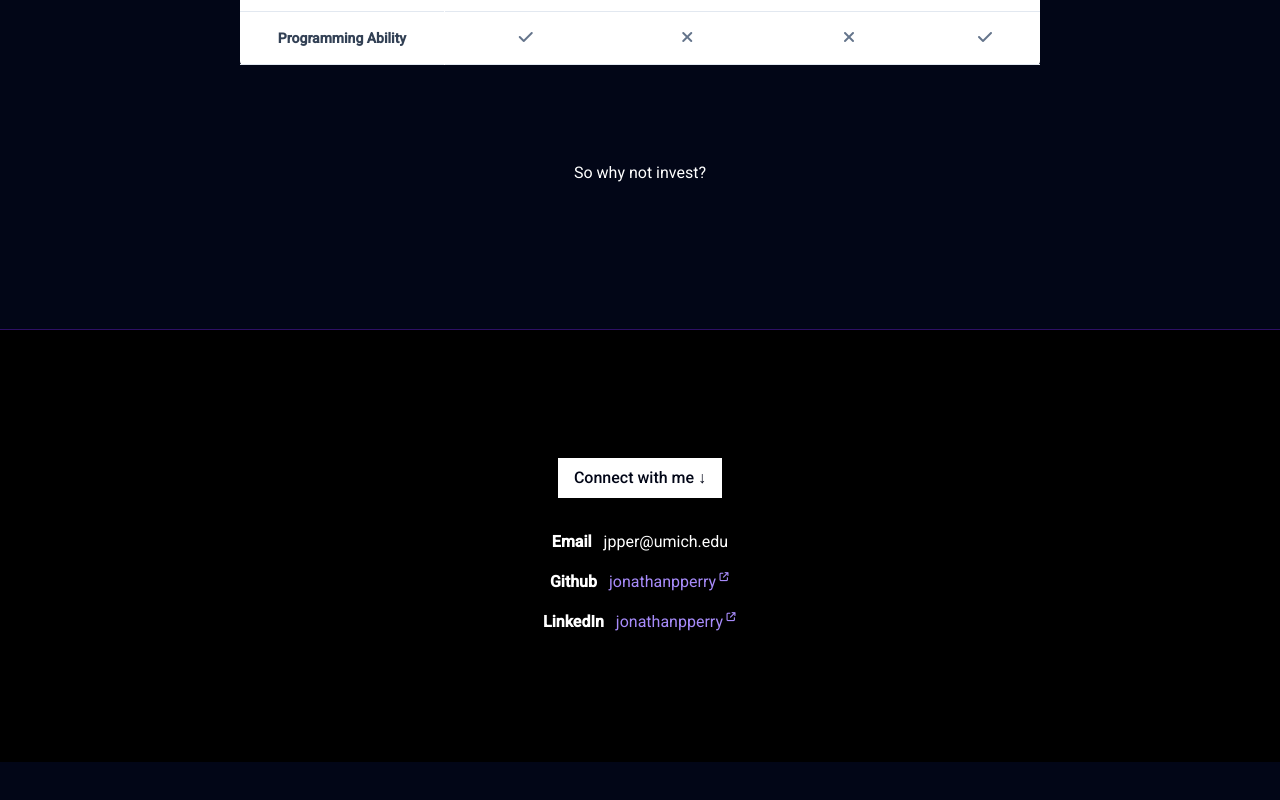
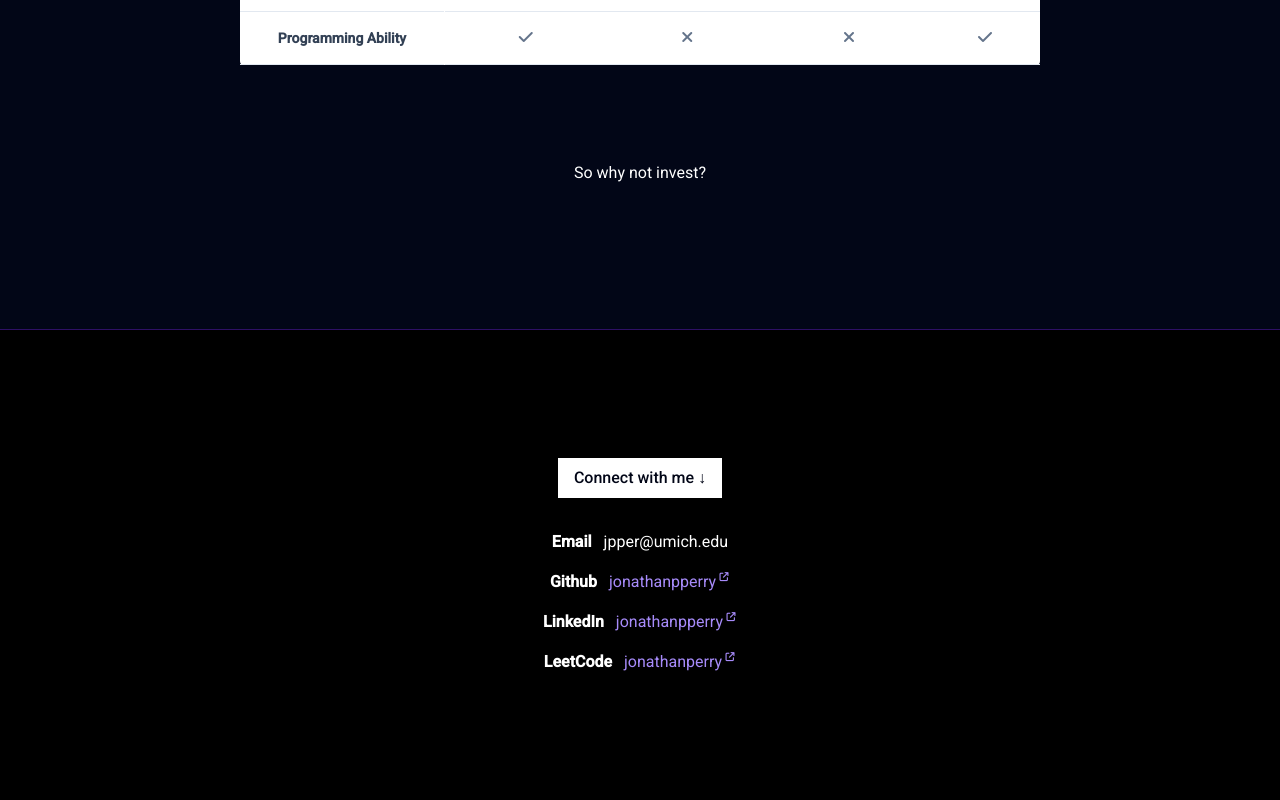
Before and after one commit to jonathanpperry/awesome-portfolio-sveltekit, a SvelteKit app: page / in a window 1280 px wide. Shown: the part 3296-4096 px from the top of the page. Before the commit the page ends 4058 px from the top, so only its background shows below. Built offline with nearby package versions, Linux system fonts and the light colour scheme.

Commit message:
Add leetcode to footer

```diff
--- a/src/components/Footer.svelte
+++ b/src/components/Footer.svelte
@@ -38,5 +38,21 @@
         >
       </a>
     </p>
+    <p>
+      <b class="pr-2">LeetCode</b>
+      <a
+        href="https://leetcode.com/jonathanperry/"
+        target="_blank"
+        class="text-violet-400"
+      >
+        jonathanperry<sup
+          ><span class="text-xs scale-75 pl-0.5">
+            <i
+              class="fa-solid fa-arrow-up-right-from-square text-xs scale-[75%]"
+            />
+          </span></sup
+        >
+      </a>
+    </p>
   </div>
 </footer>
```
